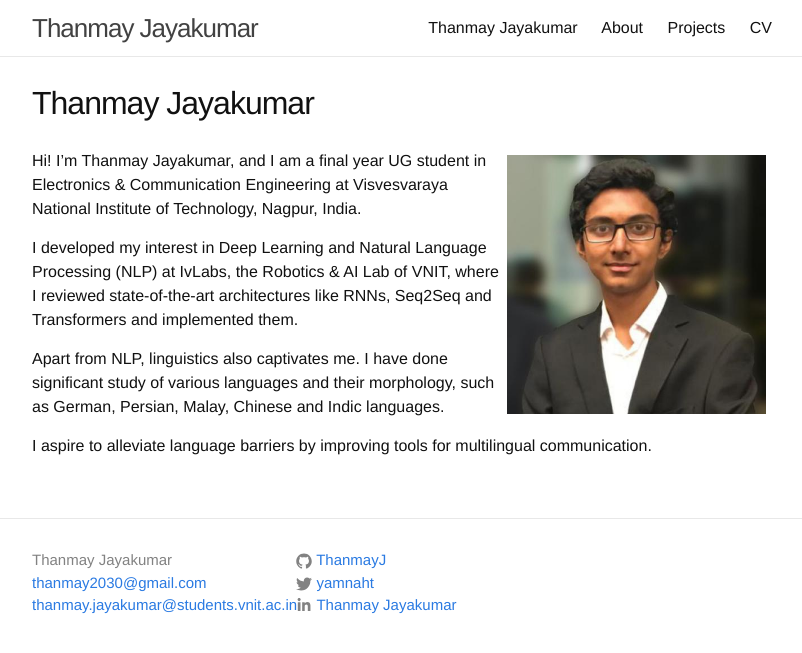
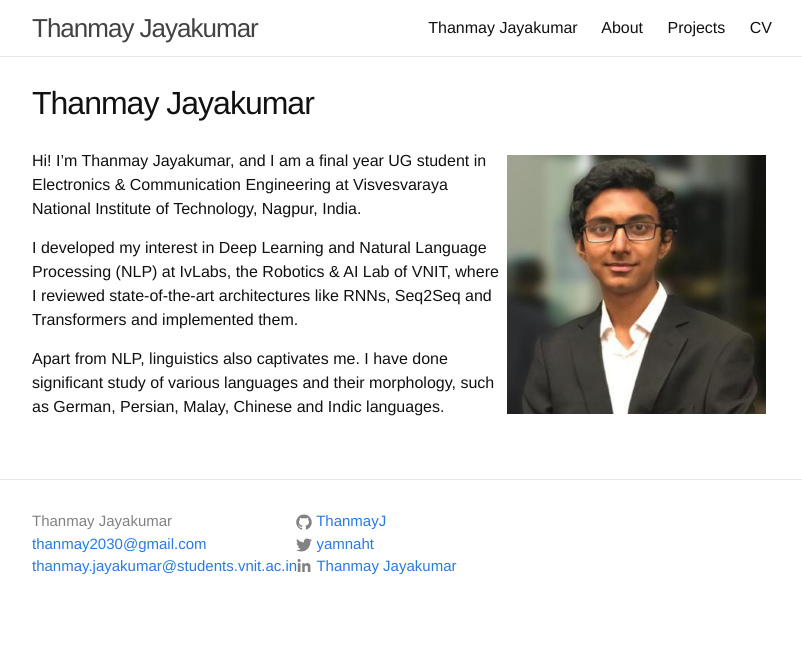
Before and after one commit to ThanmayJ/ThanmayJ.github.io, a Jekyll site: the page built from index.md, in a window 1280 px wide. Shown: the top 653 px of the page, without its empty margins (238-1040 px from the left). Built offline with Jekyll 4.4.1, drawn with Linux system fonts in a browser that asks for light colours; comment, search, counter and statistics services are not loaded.

Commit message:
Update theme

```diff
--- a/index.md
+++ b/index.md
@@ -11,5 +11,3 @@ Hi! I'm Thanmay Jayakumar, and I am a final year UG student in Electronics & Com
 I developed my interest in Deep Learning and Natural Language Processing (NLP) at IvLabs, the Robotics & AI Lab of VNIT, where I reviewed state-of-the-art architectures like RNNs, Seq2Seq and Transformers and implemented them.
 
 Apart from NLP, linguistics also captivates me. I have done significant study of various languages and their morphology, such as German, Persian, Malay, Chinese and Indic languages.
-
-I aspire to alleviate language barriers by improving tools for multilingual communication.
```
Also changed, not shown: _pages/about.md (+0 -2 lines).
